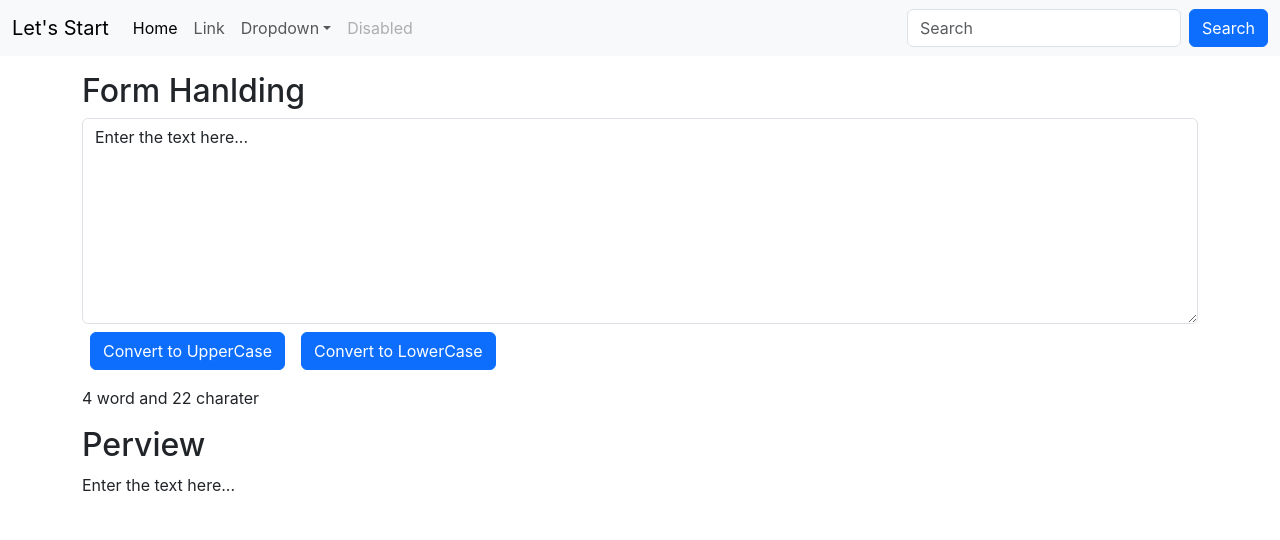
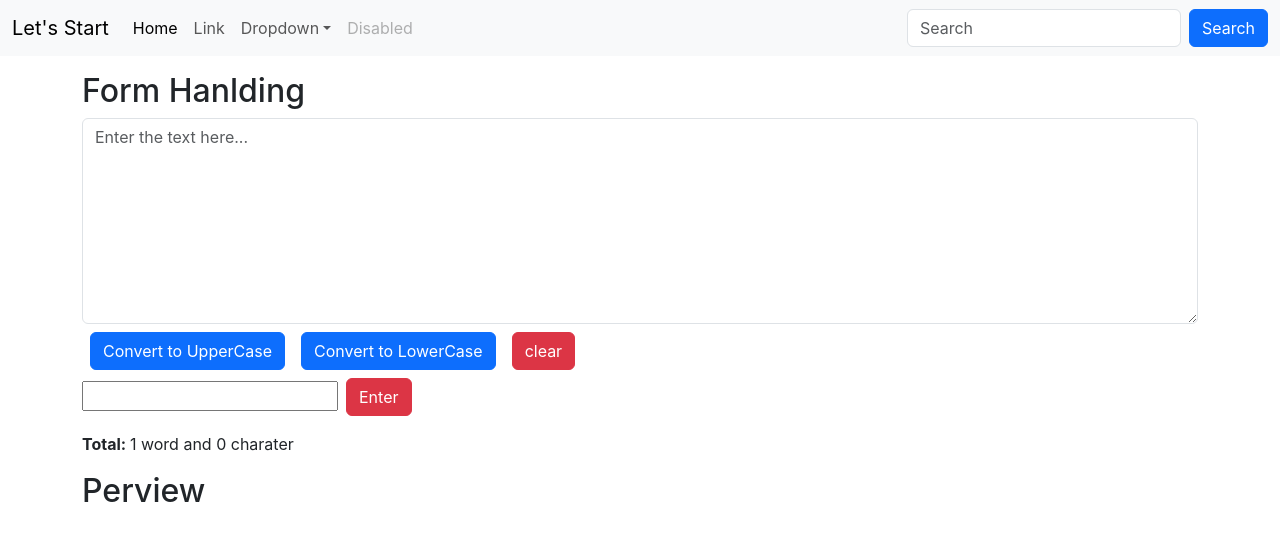
Before and after one commit to KAUSTUBH1J/Lets_start, a React (Create React App) app: page / in a window 1280 px wide. Shown: the top 540 px of the page. Built offline with nearby package versions, Linux system fonts and the light colour scheme.

Commit message:
textarea changes

```diff
--- a/src/components/Experiment/Textarea.jsx
+++ b/src/components/Experiment/Textarea.jsx
@@ -1,37 +1,67 @@
 import React,{useState} from 'react'
 
 export default function Textarea() {
-
-    const [text, setText] = useState("Enter the text here...");
+    const [placeholdertext, setPlaceholder] = useState("Enter the text here...");
+    const [text, setText] = useState("");
+    const [search, setSearch] = useState("");
+    const [searchResult, setSearchResult] = useState('');
 
     const toUpper = () => {
         setText(text.toUpperCase());
+        setPlaceholder(placeholdertext.toUpperCase());
     }
 
     const toLower = () => {
         setText(text.toLowerCase());
+        setPlaceholder(placeholdertext.toLowerCase());
     }
 
     const Hanldingchange = (event) => {
         setText(event.target.value);
     }
 
+    const clearAll = () =>{
+        setText('');
+    }
+
+    const handleSearch = (event) => {
+        setSearch(event.target.value);
+    }
+
+    const doOperation = () =>{
+        let find_text = search.toLowerCase();
+        console.log(find_text);
+        let text2 = text.toLowerCase();
+        let value = text2.search(find_text);
+        console.log(find_text.length);
+        console.log(value);
+    }
+
     return (
         <>
             <div className="container my-3">
                 <h2>Form Hanlding</h2>
-                <textarea className='form-control my-2' onChange={Hanldingchange} value={text} rows="8"></textarea>
+                <textarea className='form-control my-2' onChange={Hanldingchange} value={text} placeholder={placeholdertext} rows="8"></textarea>
                 <button className='btn btn-primary mx-2' onClick={toUpper}>Convert to UpperCase</button>
                 <button className='btn btn-primary mx-2' onClick={toLower}>Convert to LowerCase</button>
+                <button className='btn btn-danger mx-2' onClick={clearAll}>clear</button>
+                <div className='my-2'>
+                    {/* <select name="" id="">
+                        <option value=""></option>
+                    </select> */}
+                    <input type="text" value={search} onChange={handleSearch} />
+                    <button className='btn btn-danger mx-2' onClick={doOperation}>Enter</button>
+                </div>
+
                 <div className='my-3'>
+                    <p>{searchResult}</p>
                     <div>
-                        <p>{text.split(' ').length} word and {text.length} charater</p>
+                        <p> <b>Total: </b>{text.split(' ').length} word and {text.length} charater</p>
                     </div>
                     <h2>Perview</h2>
                     <p>{text}</p>
                 </div>
             </div>
-
         </>
     )
 }
```
